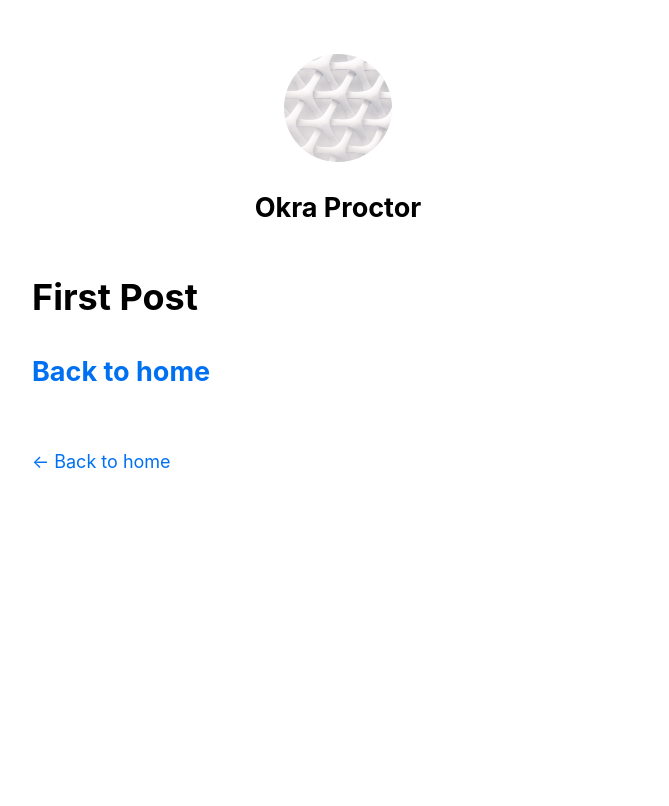
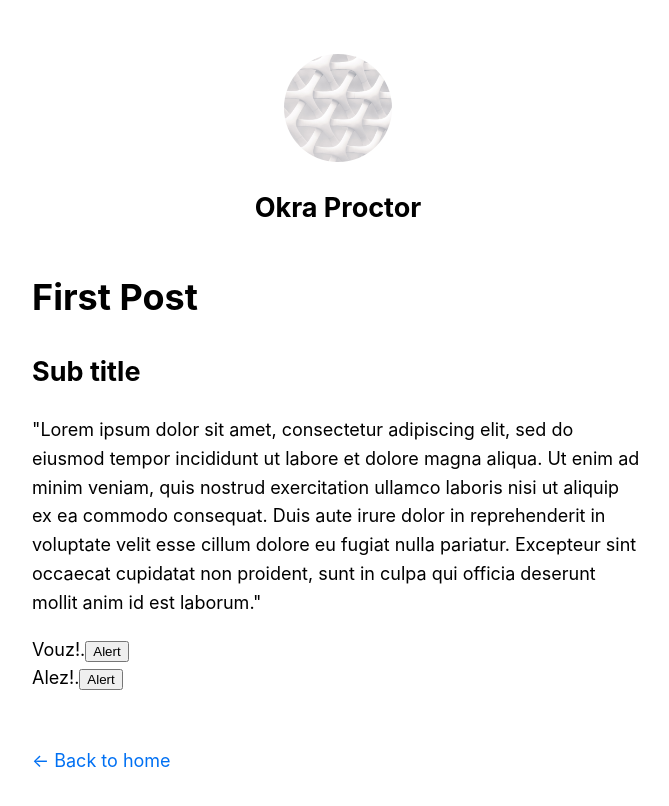
Before and after one commit to codatoacoder/personalsite, a Next.js app: page /posts/first-post in a window 1280 px wide. Shown: the top 806 px of the page, without its empty margins (302-971 px from the left). Built offline with nearby package versions, Linux system fonts and the light colour scheme.

Commit message:
Next Phase - Static Generation

```diff
--- /dev/null
+++ b/components/alert.js
@@ -0,0 +1,17 @@
+import styles from './alert.module.css'
+import cn from 'classnames'
+
+export default function Alert({ children, type }) {
+  return (
+    <div
+      className={cn({
+        [styles.success]: type === 'success',
+        [styles.error]: type === 'error'
+      })}
+    >
+      {children}.
+      {type}
+      <button>Alert</button>
+    </div>
+  )
+}
--- /dev/null
+++ b/components/alert.module.css
@@ -0,0 +1,6 @@
+.success {
+    color: green;
+  }
+  .error {
+    color: red;
+  }
--- a/package.json
+++ b/package.json
@@ -8,8 +8,12 @@
     "start": "next start"
   },
   "dependencies": {
+    "classnames": "^2.3.1",
     "next": "^11.0.0",
+    "postcss-flexbugs-fixes": "^5.0.2",
+    "postcss-preset-env": "^6.7.0",
     "react": "17.0.2",
-    "react-dom": "17.0.2"
+    "react-dom": "17.0.2",
+    "tailwindcss": "^2.2.17"
   }
 }
--- a/pages/index.js
+++ b/pages/index.js
@@ -1,6 +1,7 @@
 import Head from 'next/head'
 import Layout, { siteTitle } from '../components/layout'
 import utilStyles from '../styles/utils.module.css'
+import Link from 'next/link'
 
 export default function Home() {
   return (
@@ -15,6 +16,11 @@
           <a href="https://nextjs.org/learn">our Next.js tutorial</a>.)
         </p>
       </section>
+      <nav>
+        <Link href='/posts/first-post'>
+          <a>Posts</a>
+        </Link>
+      </nav>
     </Layout>
   )
 }
--- a/pages/posts/first-post.js
+++ b/pages/posts/first-post.js
@@ -1,5 +1,6 @@
 import Head from 'next/head'
 import Link from 'next/link'
+import Alert from '../../components/alert'
 import Layout from '../../components/layout'
 
 export default function FirstPost() {
@@ -10,11 +11,12 @@
                     <title>First Post</title>
                 </Head>
                 <h1>First Post</h1>
-                <h2>
-                    <Link href="/">
-                        <a>Back to home</a>
-                    </Link>
-                </h2>
+                <h2>Sub title</h2>
+                <p>
+                "Lorem ipsum dolor sit amet, consectetur adipiscing elit, sed do eiusmod tempor incididunt ut labore et dolore magna aliqua. Ut enim ad minim veniam, quis nostrud exercitation ullamco laboris nisi ut aliquip ex ea commodo consequat. Duis aute irure dolor in reprehenderit in voluptate velit esse cillum dolore eu fugiat nulla pariatur. Excepteur sint occaecat cupidatat non proident, sunt in culpa qui officia deserunt mollit anim id est laborum."
+                </p>
+                <Alert success>Vouz!</Alert>
+                <Alert error>Alez!</Alert>
             </Layout>
         </>
     )
--- /dev/null
+++ b/postcss.config.js
@@ -0,0 +1,18 @@
+module.exports = {
+    plugins: [
+      'tailwindcss',
+      'postcss-flexbugs-fixes',
+      [
+        'postcss-preset-env',
+        {
+          autoprefixer: {
+            flexbox: 'no-2009'
+          },
+          stage: 3,
+          features: {
+            'custom-properties': false
+          }
+        }
+      ]
+    ]
+  }
--- a/styles/global.css
+++ b/styles/global.css
@@ -25,3 +25,8 @@
   max-width: 100%;
   display: block;
 }
+
+nav {
+  background-color: #e7e2e7;
+  padding-left: 0.5em;
+}
```
Also changed, not shown: posts/pre-rendering.md (added, +11 -0 lines), posts/ssg-ssr.md (added, +19 -0 lines), tailwind.config.js (added, +9 -0 lines), 1 other file (tests, documents, lock files or other folders).
